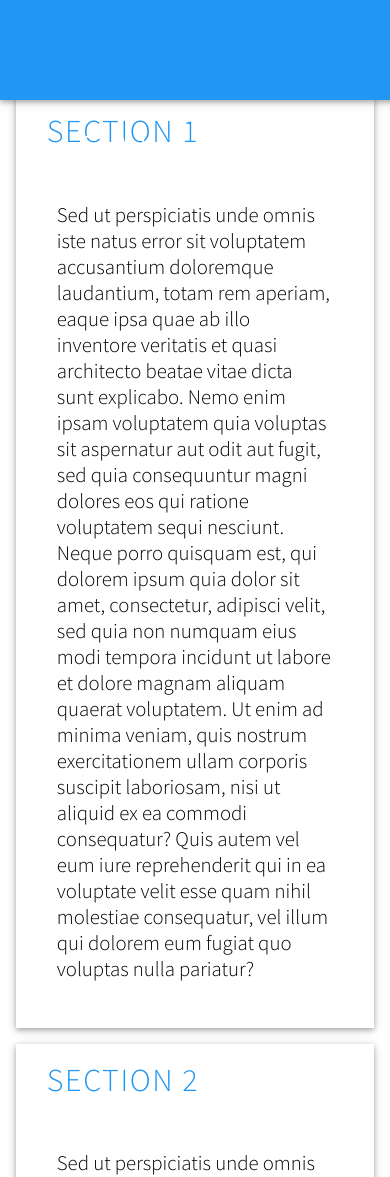
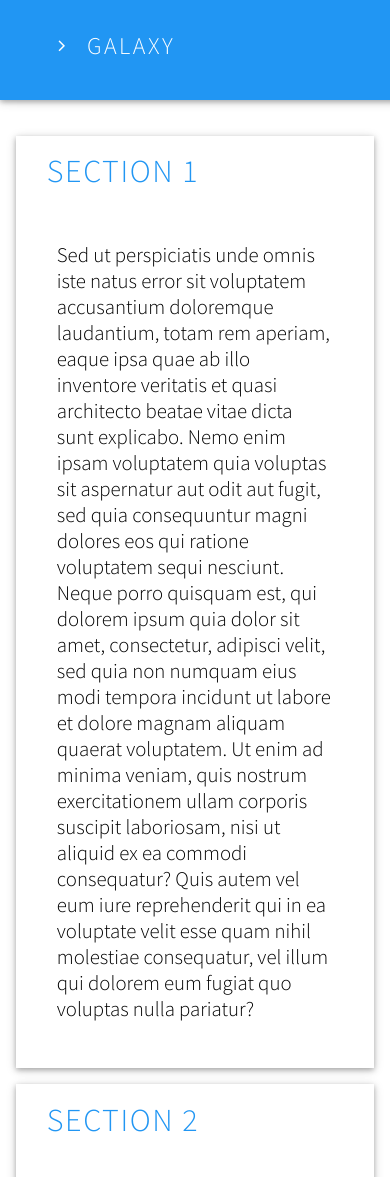
Before and after one commit to evangipson/galaxy, a PHP site: page / in a window 390 px wide. Shown: the top 1177 px of the page. Run offline with PHP 8.4, Linux system fonts and the light colour scheme; some libraries are stand-ins or nearby versions.

Commit message:
made menu more responsive.  branching from this derivation.

```diff
--- a/galacticStyle.css
+++ b/galacticStyle.css
@@ -238,17 +238,26 @@ input[type=submit] {
 
 @media only screen and (max-width: 800px) {
   #header {
-    margin-bottom: 20px; }
+    padding-left: 10%;
+    padding-right: 10%; }
     #header h2 {
-      font-size: 2.8em;
+      font-size: 1.5em;
       letter-spacing: 0.1em;
       font-weight: 300;
       padding-left: 5%;
       padding-right: 5%;
-      padding-top: 120px;
+      padding-top: 30px;
       margin: 0; }
     #header #menu {
-      display: none; }
+      display: none;
+      left: -18%;
+      top: 20px; }
+    #header ul li {
+      margin-right: 5px;
+      font-size: 0.5em; }
+
+  .main {
+    padding-top: 120px !important; }
 
   #data {
     padding-left: 5%;
@@ -259,4 +268,6 @@ input[type=submit] {
     width: 80%;
     height: 70%;
     left: 10%;
-    margin-left: 0px; } }
+    margin-left: 0px; }
+    #card p {
+      padding-left: 10px; } }
--- a/galacticStyle.sass
+++ b/galacticStyle.sass
@@ -227,17 +227,26 @@ input[type=submit]
 
 @media only screen and (max-width: 800px)
 	#header
-		margin-bottom: 20px
+		padding-left: 10%
+		padding-right: 10%
 		h2
-			font-size: 2.8em
+			font-size: 1.5em
 			letter-spacing: 0.1em
 			font-weight: 300
 			padding-left: 5%
 			padding-right: 5%
-			padding-top: 120px
+			padding-top: 30px
 			margin: 0
 		#menu
 			display: none
+			left: -18%
+			top: 20px
+		ul
+			li
+				margin-right: 5px
+				font-size: 0.5em
+	.main
+		padding-top: 120px!important
 	#data
 		padding-left: 5%
 		padding-right: 5%
@@ -247,3 +256,5 @@ input[type=submit]
 		height: 70%
 		left: 10%
 		margin-left: 0px
+		p
+			padding-left: 10px
--- a/galaxy.js
+++ b/galaxy.js
@@ -19,7 +19,7 @@ $(function(){
 			fontSize: '1.5em',
 			paddingTop: '30px'
 		},0);
-		$( "#title" ).replaceWith( "<h2 id='title'>GALAXY</h2>" );
+		$( "#title" ).replaceWith( "<h2 id='title'><div id='altMenu'><i class='fa fa-angle-right'></i></div> GALAXY</h2>" );
 	}
 	// we are BIGGER than 800 pixies
 	else {
@@ -68,13 +68,15 @@ $(function(){
 			}
 		});
 	}
-	// alternate menu
+	// ================
+	// menu contents!!!
+	// ================
 	$("#header").on('click', '#altMenu', function() {
 		console.log('recieved the altMenu click event!');
 		// replace the h2 tag!
-		if ($(document).scrollTop() > 120) {
+		if ($(document).scrollTop() > 120 || windowsize < 800) {
 			$('#title').fadeOut("fast", function(){
-				var div = $("<h2 style='padding-top:30px;font-size:1.5em' id='title'><i id='backMenu' class='fa fa-angle-left'></i> <ul style='font-size:1.5em;'><li><i class='fa fa-arrow-circle-up'></i></li><li><i class='fa fa-arrow-circle-up'></i></li><li><i class='fa fa-arrow-circle-up'></i></li></ul></h2>").hide();
+				var div = $("<h2 style='padding-top:30px;font-size:1.5em' id='title'><i id='backMenu' class='fa fa-angle-left'></i> <ul style='font-size:1.5em;'><li>page 1</li><li>page 2</li><li>page 3</li></ul></h2>").hide();
 				$(this).replaceWith(div);
 				$('#title').fadeIn("fast");
 			});
@@ -82,7 +84,7 @@ $(function(){
 		}
 		else {
 			$('#title').fadeOut("fast", function(){
-				var div = $("<h2 id='title'><i id='backMenu' class='fa fa-angle-left'></i> <ul><li><i class='fa fa-arrow-circle-up'></i></li><li><i class='fa fa-arrow-circle-up'></i></li><li><i class='fa fa-arrow-circle-up'></i></li></ul></h2>").hide();
+				var div = $("<h2 id='title'><i id='backMenu' class='fa fa-angle-left'></i> <ul style='font-size:1.5em;'><li>page 1</li><li>page 2</li><li>page 3</li></ul></h2>").hide();
 				$(this).replaceWith(div);
 				$('#title').fadeIn("fast");
 			});
@@ -96,7 +98,7 @@ $(function(){
 		console.log('recieved the menu click event!');
 		if($("#title").text()=="GALAXY") {
 			$('#title').fadeOut("fast", function(){
-				var div = $("<h2 id='title'><ul style='top:0'><li><i class='fa fa-arrow-circle-up'></i></li><li><i class='fa fa-arrow-circle-up'></i></li><li><i class='fa fa-arrow-circle-up'></i></li></ul></h2>").hide();
+				var div = $("<h2 id='title'><ul style='top:0'><li>page 1</li><li>page 2</li><li>page 3</li></ul></h2>").hide();
 				$(this).replaceWith(div);
 				$('#title').fadeIn("fast");
 			});
@@ -112,7 +114,7 @@ $(function(){
 	// back from alternate menu
 	$("#header").on('click', '#backMenu', function() {
 		// replace the h2 tag!
-		if ($(document).scrollTop() > 120) {
+		if ($(document).scrollTop() > 120 || windowsize < 800) {
 			// small font
 			console.log('recieved the backMenu click event, and the scroll is more than 120px!');
 			$('#title').fadeOut("fast", function(){
```
